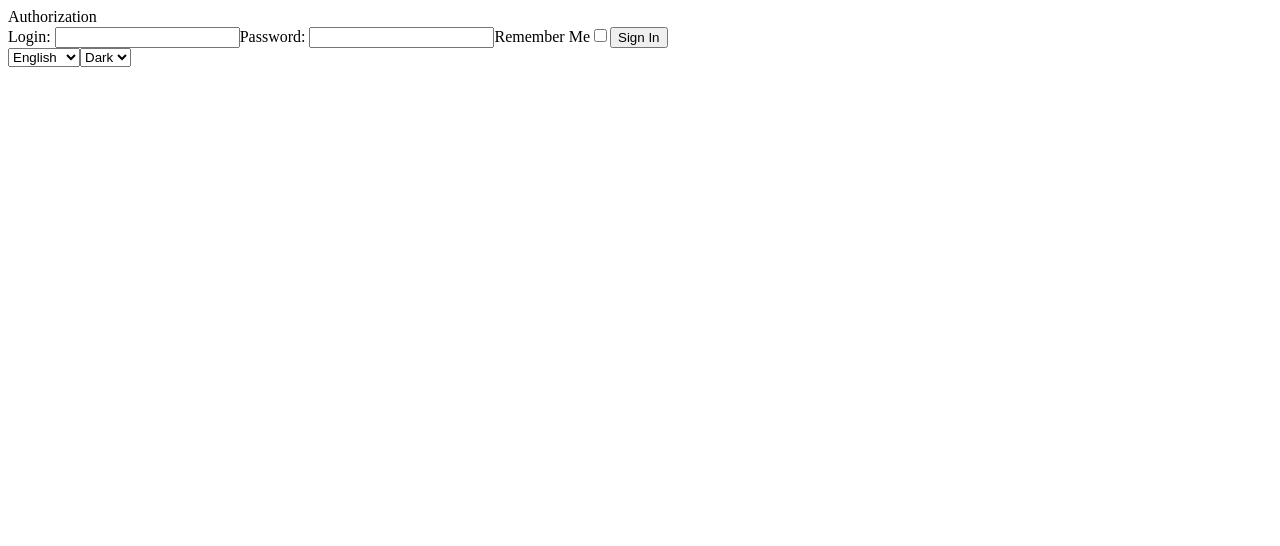
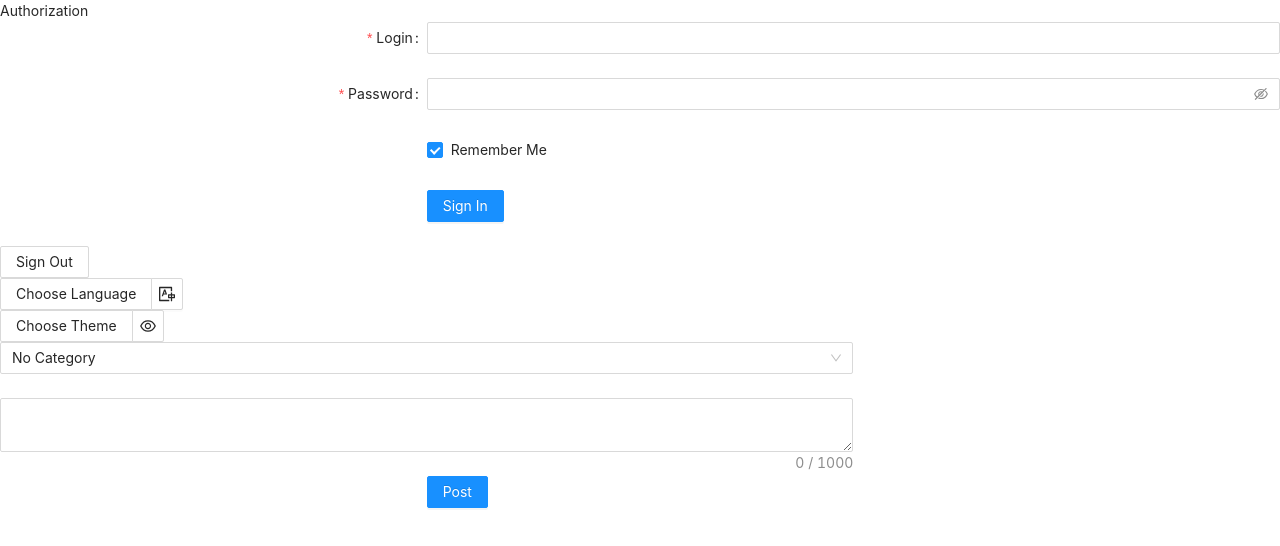
Before and after one commit to Ig0rABC/social-network, a React (Create React App) app in the folder client/: page / in a window 1280 px wide. Shown: the top 546 px of the page. Built offline with nearby package versions, Linux system fonts and the light colour scheme.

Commit message:
Removed formik. Forms were transfer on antd. Messages has been flatten

```diff
--- a/client/package.json
+++ b/client/package.json
@@ -6,7 +6,9 @@
     "@testing-library/jest-dom": "^5.11.6",
     "@testing-library/react": "^11.2.2",
     "@testing-library/user-event": "^12.2.2",
+    "@types/antd": "^1.0.0",
     "@types/axios": "^0.14.0",
+    "@types/flat": "^5.0.1",
     "@types/jest": "^26.0.15",
     "@types/node": "^14.14.9",
     "@types/react": "^17.0.0",
@@ -16,8 +18,9 @@
     "@types/redux": "^3.6.0",
     "@types/redux-devtools-extension": "^2.13.2",
     "@types/redux-thunk": "^2.1.0",
+    "antd": "^4.8.5",
     "axios": "^0.21.0",
-    "formik": "^2.2.5",
+    "flat": "^5.0.2",
     "react": "^17.0.1",
     "react-dom": "^17.0.1",
     "react-intl": "^5.10.4",
--- a/client/src/App.tsx
+++ b/client/src/App.tsx
@@ -1,4 +1,5 @@
 import React from "react";
+import "antd/dist/antd.css";
 import { Switch, Route, BrowserRouter } from "react-router-dom";
 import { useSelector } from "react-redux";
 import { selectLanguage } from "./redux/selectors/app";
--- a/client/src/components/Home/Home.tsx
+++ b/client/src/components/Home/Home.tsx
@@ -1,13 +1,17 @@
 import React from "react";
 import LanguageSwitcher from "../common/LanguageSwitcher";
+import LogoutButton from "../common/LogoutButton";
 import ThemeSwitcher from "../common/ThemeSwitcher";
 import Login from "../Login/Login";
+import PostForm from "../Posts/PostForm";
 
 const Home: React.FC = () => {
   return <div>
     <Login />
+    <LogoutButton />
     <LanguageSwitcher />
     <ThemeSwitcher />
+    <PostForm />
   </div>
 }
 
--- a/client/src/components/Login/LoginForm.tsx
+++ b/client/src/components/Login/LoginForm.tsx
@@ -1,7 +1,7 @@
 import React, { useState } from "react";
-import { Field, Form, Formik } from "formik";
+import usersAPI from "../../api/users";
 import { FormattedMessage } from "react-intl";
-import usersAPI from "../../api/users";
+import { Form, Input, Button, Checkbox } from 'antd';
 
 type LoginFormValues = {
   login: string,
@@ -9,46 +9,65 @@ type LoginFormValues = {
   rememberMe: boolean
 }
 
+const layout = {
+  labelCol: { span: 8 },
+  wrapperCol: { span: 16 },
+};
+const tailLayout = {
+  wrapperCol: { offset: 8, span: 16 },
+};
+
 const LoginForm: React.FC = () => {
 
-  const onSubmit = async (values: LoginFormValues, { setSubmitting }: { setSubmitting: (isSubmitting: boolean) => void }) => {
-    const data = await usersAPI.login(values.login, values.password, values.rememberMe);
-    console.log(data);
+  let [isSubmitting, setSubmitting] = useState(false);
+
+  const onFinish = async (values: LoginFormValues) => {
+    setSubmitting(true);
+    try {
+      const data = await usersAPI.login(values.login, values.password, values.rememberMe);
+      console.log(data);
+    } catch {}
     setSubmitting(false);
-  }
+  };
 
-  const createForm = ({ isSubmitting }: { isSubmitting: boolean }) => {
-    return <Form>
-      <FormattedMessage
-        id="login"
-        defaultMessage="login"
-        description="login input"
-      />: <Field name="login" type="text" />
-      <FormattedMessage
-        id="password"
-        defaultMessage="password"
-        description="password input"
-      />: <Field name="password" type="password" />
-      <FormattedMessage
-        id="remember-me"
-        defaultMessage="remember me"
-        description="rember me checkbox"
-      /><Field name="rememberMe" type="checkbox" />
-      <button type="submit" disabled={isSubmitting}>
-        <FormattedMessage
-          id="sign-in"
-          defaultMessage="sign in"
-          description="sign in button"
-        />
-      </button>
-    </Form>
-  }
+  return <Form
+    {...layout}
+    initialValues={{ login: "", password: "", rememberMe: true }}
+    onFinish={onFinish}
+  >
 
-  return <Formik
-    enableReinitialize={true}
-    initialValues={{ login: "", password: "", rememberMe: false }}
-    onSubmit={onSubmit}
-  >{createForm}</Formik>
+    <Form.Item name="login"
+      label={<FormattedMessage id="login" defaultMessage="login" />}
+      rules={[
+        {
+          required: true,
+          message: <FormattedMessage id="empty-login" defaultMessage="empty login" />
+        }
+      ]}
+    ><Input /></Form.Item>
+
+    <Form.Item name="password"
+      label={<FormattedMessage id="password" defaultMessage="password" />}
+      rules={[
+        {
+          required: true,
+          message: <FormattedMessage id="empty-password" defaultMessage="empty password" />
+        }
+      ]}
+    ><Input.Password /></Form.Item>
+
+    <Form.Item {...tailLayout} name="rememberMe" valuePropName="checked">
+      <Checkbox>
+        <FormattedMessage id="remember-me" defaultMessage="remember me" />
+      </Checkbox>
+    </Form.Item>
+
+    <Form.Item {...tailLayout}>
+      <Button type="primary" htmlType="submit" disabled={isSubmitting}>
+        <FormattedMessage id="buttons.sign-in" defaultMessage="sign in" />
+      </Button>
+    </Form.Item>
+  </Form>
 }
 
 export default React.memo(LoginForm);
--- /dev/null
+++ b/client/src/components/Posts/PostForm.tsx
@@ -0,0 +1,84 @@
+import React, { useState } from "react";
+import { FormattedMessage } from "react-intl";
+import { Form, Input, Button, Select } from 'antd';
+import postsAPI from "../../api/posts";
+import { Category } from "../../types/models";
+
+type PostFormValues = {
+  category: Category,
+  content: string
+}
+
+const layout = {
+  labelCol: { span: 8 },
+  wrapperCol: { span: 16 },
+};
+const tailLayout = {
+  wrapperCol: { offset: 8, span: 16 },
+};
+
+const OPTIONS = [
+  "programming", "travels", "countries",
+  "languages", "politics", "news", "blog", "stories",
+  "music", "education", "science", "films", "cinema",
+  "theater", "tourism", "statistics", "philosophy",
+  "literature", "psychology", "other", "no category"
+];
+
+const PostForm: React.FC = () => {
+
+  let [isSubmitting, setSubmitting] = useState(false);
+  const [selectedItems, setSelectedItems] = useState([]);
+  // @ts-ignore
+  const filteredOptions = OPTIONS.filter(o => !selectedItems.includes(o));
+
+  const onFinish = async (values: PostFormValues) => {
+    setSubmitting(true);
+    try {
+      const data = await postsAPI.createPost(values.category, values.content);
+      console.log(data);
+    } catch {}
+    setSubmitting(false);
+  };
+
+  const handleChange = (selectedItems: any) => {
+    setSelectedItems(selectedItems);
+  };
+
+  return <Form {...layout}
+    initialValues={{ category: "no category", content: "" }}
+    onFinish={onFinish}
+  >
+
+    <Form.Item name="category">
+      <Select value={selectedItems}
+        onChange={handleChange}
+      >
+        {filteredOptions.map(item => (
+          <Select.Option key={item} value={item}>
+            <FormattedMessage id={"categories." + item} defaultMessage={item} />
+          </Select.Option>
+        ))}
+      </Select>
+    </Form.Item>
+
+    <Form.Item name="content"
+      rules={[
+        {
+          required: true,
+          message: <FormattedMessage id="empty-post" defaultMessage="empty post" />
+        }
+      ]}
+    >
+      <Input.TextArea showCount maxLength={1000} minLength={10} />
+    </Form.Item>
+
+    <Form.Item {...tailLayout}>
+      <Button type="primary" htmlType="submit" disabled={isSubmitting}>
+        <FormattedMessage id="buttons.post" defaultMessage="post" />
+      </Button>
+    </Form.Item>
+  </Form>
+}
+
+export default React.memo(PostForm);
--- a/client/src/components/Register/RegisterForm.tsx
+++ b/client/src/components/Register/RegisterForm.tsx
@@ -1,48 +1,67 @@
 import React, { useState } from "react";
-import { Field, Form, Formik } from "formik";
+import usersAPI from "../../api/users";
 import { FormattedMessage } from "react-intl";
-import usersAPI from "../../api/users";
+import { Form, Input, Button, Checkbox } from 'antd';
 
 type RegisterFormValues = {
   login: string,
   password: string
 }
 
-const RegisterForm: React.FC = () => {
+const layout = {
+  labelCol: { span: 8 },
+  wrapperCol: { span: 16 },
+};
+const tailLayout = {
+  wrapperCol: { offset: 8, span: 16 },
+};
 
-  const onSubmit = async (values: RegisterFormValues, { setSubmitting }: { setSubmitting: (isSubmitting: boolean) => void }) => {
-    const userData = await usersAPI.register(values.login, values.password);
-    console.log(userData);
+const LoginForm: React.FC = () => {
+
+  let [isSubmitting, setSubmitting] = useState(false);
+
+  const onFinish = async (values: RegisterFormValues) => {
+    setSubmitting(true);
+    try {
+      const data = await usersAPI.register(values.login, values.password);
+      console.log(data);
+    } catch {}
     setSubmitting(false);
-  }
+  };
 
-  const createForm = ({ isSubmitting }: { isSubmitting: boolean }) => {
-    return <Form>
-      <FormattedMessage
-        id="login"
-        defaultMessage="login"
-        description="login input"
-      />: <Field name="login" type="text" />
-      <FormattedMessage
-        id="password"
-        defaultMessage="password"
-        description="password input"
-      />: <Field name="password" type="password" />
-      <button type="submit" disabled={isSubmitting}>
-        <FormattedMessage
-          id="sign-up"
-          defaultMessage="sign up"
-          description="sign up button"
-        />
-      </button>
-    </Form>
-  }
+  return <Form
+    {...layout}
+    initialValues={{ login: "", password: "" }}
+    onFinish={onFinish}
+  >
 
-  return <Formik
-    enableReinitialize={true}
-    initialValues={{ login: "", password: "" }}
-    onSubmit={onSubmit}
-  >{createForm}</Formik>
+    <Form.Item name="login"
+      label={<FormattedMessage id="login" defaultMessage="login" />}
+      rules={[
+        {
+          required: true,
+          message: <FormattedMessage id="empty-login" defaultMessage="empty login" />
+        }
+      ]}
+    ><Input /></Form.Item>
+
+    <Form.Item name="password"
+      label={<FormattedMessage id="password" defaultMessage="password" />}
+      rules={[
+        {
+          required: true,
+          message: <FormattedMessage id="empty-password" defaultMessage="empty password" />
+        }
+      ]}
+    ><Input.Password /></Form.Item>
+
+    <Form.Item {...tailLayout}>
+      <Button type="primary" htmlType="submit" disabled={isSubmitting}>
+        <FormattedMessage id="buttons.sign-in" defaultMessage="sign in" />
+      </Button>
+    </Form.Item>
+
+  </Form>
 }
 
-export default React.memo(RegisterForm);
+export default React.memo(LoginForm);
--- a/client/src/components/common/LanguageSwitcher.tsx
+++ b/client/src/components/common/LanguageSwitcher.tsx
@@ -1,23 +1,39 @@
-import React, { FormEvent } from "react";
+import React from "react";
 import { useDispatch, useSelector } from "react-redux";
-import { selectLanguage } from "../../redux/selectors/app";
+import { selectTheme } from "../../redux/selectors/app";
 import { Language } from "../../types/app";
 import { actions } from "../../redux/reducers/app";
+import { Menu, Dropdown } from "antd";
+import { TranslationOutlined } from "@ant-design/icons";
+import { FormattedMessage } from "react-intl";
 
 const LanguageSwitcher: React.FC = () => {
 
   const dispatch = useDispatch();
+  const theme = useSelector(selectTheme);
 
-  const language = useSelector(selectLanguage);
-
-  const onChange = (event: FormEvent<HTMLSelectElement>): void => {
-    dispatch(actions.switchLanguage(event.currentTarget.value as Language));
+  const handleMenuClick = (event: any): void => {
+    dispatch(actions.switchLanguage(event.key as Language));
   }
 
-  return <select onChange={onChange} value={language}>
-    <option value="en">English</option>
-    <option value="ru">Русский</option>
-  </select>
+  const menu = (
+    <Menu onClick={handleMenuClick} theme={theme}>
+      <Menu.Item key="en">
+        English
+      </Menu.Item>
+      <Menu.Item key="ru">
+        Русский
+      </Menu.Item>
+    </Menu>
+  )
+
+  return <Dropdown.Button overlay={menu} icon={<TranslationOutlined />}>
+    <FormattedMessage
+      id="choose-language"
+      defaultMessage="choose language"
+      description="choose language dropdown"
+    />
+  </Dropdown.Button>
 }
 
 export default LanguageSwitcher;
--- /dev/null
+++ b/client/src/components/common/LogoutButton.tsx
@@ -0,0 +1,23 @@
+import React, { useState } from "react";
+import { FormattedMessage } from "react-intl";
+import { Button } from 'antd';
+import usersAPI from "../../api/users";
+
+const LogoutButton: React.FC = () => {
+
+  let [isSubmitting, setSubmitting] = useState(false);
+
+  const handleOnClick = () => {
+    setSubmitting(true);
+    try {
+      usersAPI.logout();
+    } catch {}
+    setSubmitting(false);
+  }
+
+  return <Button onClick={handleOnClick} disabled={isSubmitting}>
+    <FormattedMessage id="buttons.sign-out" defaultMessage="sign out" />
+  </Button>
+}
+
+export default LogoutButton;
--- a/client/src/components/common/ThemeSwitcher.tsx
+++ b/client/src/components/common/ThemeSwitcher.tsx
@@ -1,28 +1,45 @@
-import React, { FormEvent } from "react";
+import React from "react";
 import { useDispatch, useSelector } from "react-redux";
 import { selectTheme } from "../../redux/selectors/app";
 import { Theme } from "../../types/app";
 import { actions } from "../../redux/reducers/app";
 import { FormattedMessage } from "react-intl";
+import { EyeOutlined } from "@ant-design/icons";
+import { Menu, Dropdown } from "antd";
 
 const ThemeSwitcher: React.FC = () => {
 
   const dispatch = useDispatch();
-
   const theme = useSelector(selectTheme);
 
-  const onChange = (event: FormEvent<HTMLSelectElement>): void => {
-    dispatch(actions.switchTheme(event.currentTarget.value as Theme));
+  const handleMenuClick = (event: any): void => {
+    dispatch(actions.switchTheme(event.key as Theme));
   }
 
-  return <select onChange={onChange} value={theme}>
-    <FormattedMessage id="light" key="light">
-      {(message) => <option value="light">{message}</option>}
-    </FormattedMessage>
-    <FormattedMessage id="dark" key="dark">
-      {(message) => <option value="dark">{message}</option>}
-    </FormattedMessage>
-  </select>
+  const menu = (
+    <Menu onClick={handleMenuClick} theme={theme}>
+      <Menu.Item key="light">
+        <FormattedMessage
+          id="themes.light"
+          defaultMessage="light"
+        />
+      </Menu.Item>
+      <Menu.Item key="dark">
+        <FormattedMessage
+          id="themes.dark"
+          defaultMessage="dark"
+        />
+      </Menu.Item>
+    </Menu>
+  )
+
+  return <Dropdown.Button overlay={menu} icon={<EyeOutlined />}>
+    <FormattedMessage
+      id="choose-theme"
+      defaultMessage="choose theme"
+      description="choose theme dropdown"
+    />
+  </Dropdown.Button>
 }
 
 export default ThemeSwitcher;
--- a/client/src/languages/en.json
+++ b/client/src/languages/en.json
@@ -1,37 +1,46 @@
 {
   "home": "Home",
   "registration": "Registration",
-  "sign-up": "Sign Up",
   "login": "Login",
   "password": "Password",
   "authorization": "Authorization",
-  "sign-in": "Sign In",
   "remember-me": "Remember Me",
-  "sign-out": "Sign Out",
+  "empty-login": "Please, enter your login",
+  "empty-password": "Please, enter your password",
+  "empty-post": "Sorry, you can't post an empty post",
   "loading": "Loading",
   "choose-language": "Choose Language",
   "choose-theme": "Choose Theme",
-  "dark": "Dark",
-  "light": "Light",
-  "edit": "Edit",
-  "save": "Save",
-  "send": "Send",
-  "cancel": "Cancel",
-  "delete": "Delete",
-  "like": "Like",
-  "unlike": "Unlike",
-  "follow": "Follow",
-  "unfollow": "Unfollow",
   "followings": "Followings",
-  "comment": "Comment",
-  "reply": "Reply",
-  "view-comments": "View Comments",
-  "view-replies": "View Replies",
   "read-more": "Read More",
   "show-less": "Show Less",
   "profile": "Profile",
   "news-feed": "News Feed",
   "messages": "Messages",
+  "themes": {
+    "dark": "Dark",
+    "light": "Light"
+  },
+  "buttons": {
+    "sign-up": "Sign Up",
+    "sign-in": "Sign In",
+    "sign-out": "Sign Out",
+    "edit": "Edit",
+    "save": "Save",
+    "send": "Send",
+    "post": "Post",
+    "cancel": "Cancel",
+    "delete": "Delete",
+    "follow": "Follow",
+    "unfollow": "Unfollow",
+    "like": "Like",
+    "unlike": "Unlike",
+    "comment": "Comment",
+    "reply": "Reply",
+    "view-comments": "View Comments",
+    "view-replies": "View Replies"
+  },
+  "categories": {
     "programming": "Programming",
     "travels": "Travels",
     "countries": "Countries",
@@ -54,3 +63,4 @@
     "other": "Other",
     "no category": "No Category"
   }
+}
--- a/client/src/languages/ru.json
+++ b/client/src/languages/ru.json
@@ -1,37 +1,46 @@
 {
   "home": "Главная",
   "registration": "Регистрация",
-  "sign-up": "Зарегистрироваться",
   "login": "Логин",
   "password": "Пароль",
   "authorization": "Авторизация",
-  "sign-in": "Войти",
   "remember-me": "Запомнить меня",
-  "sign-out": "Выйти",
+  "empty-login": "Пожалуйста, введите свой логин",
+  "empty-password": "Пожалуйста, введите свой пароль",
+  "empty-post": "Вы не можете выложить пустой пост",
   "loading": "Загрузка",
   "choose-language": "Выбрать язык",
   "choose-theme": "Выбрать тему",
-  "dark": "Темная",
-  "light": "Светлая",
-  "edit": "Редактировать",
-  "save": "Сохранить",
-  "send": "Отправить",
-  "cancel": "Отмена",
-  "delete": "Удалить",
-  "like": "Мне нравится",
-  "unlike": "Мне не нравится",
-  "follow": "Подписаться",
-  "unfollow": "Отписаться",
   "followings": "Подписки",
-  "comment": "Оставить Комментарий",
-  "reply": "Ответить",
-  "view-comments": "Показать Комментарии",
-  "view-replies": "Показать Ответы",
   "read-more": "Читать дальше",
   "show-less": "Свернуть",
   "profile": "Профиль",
   "news-feed": "Новости",
   "messages": "Сообщения",
+  "themes": {
+    "dark": "Темная",
+    "light": "Светлая"
+  },
+  "buttons": {
+    "sign-up": "Зарегистрироваться",
+    "sign-in": "Войти",
+    "sign-out": "Выйти",
+    "edit": "Редактировать",
+    "save": "Сохранить",
+    "send": "Отправить",
+    "post": "Опубликовать",
+    "cancel": "Отмена",
+    "delete": "Удалить",
+    "follow": "Подписаться",
+    "unfollow": "Отписаться",
+    "like": "Мне нравится",
+    "unlike": "Мне не нравится",
+    "comment": "Оставить Комментарий",
+    "reply": "Ответить",
+    "view-comments": "Показать Комментарии",
+    "view-replies": "Показать Ответы"
+  },
+  "categories": {
     "programming": "Программирование",
     "travels": "Путешествия",
     "countries": "Страны",
@@ -42,7 +51,7 @@
     "stories": "Истории",
     "music": "Музыка",
     "education": "Образование",
-  "science": "Нвука",
+    "science": "Наука",
     "films": "Фильмы",
     "cinema": "Кинематограф",
     "theater": "Театр",
@@ -54,3 +63,4 @@
     "other": "Другое",
     "no category": "Без Категории"
   }
+}
```
Also changed, not shown: client/src/languages.ts (+11 -2 lines), 1 other file (tests, documents, lock files or other folders). Lines whose indentation alone changed are shown as unchanged.
